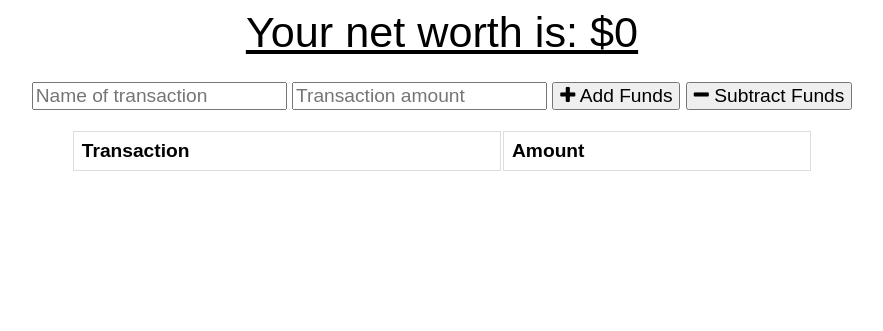
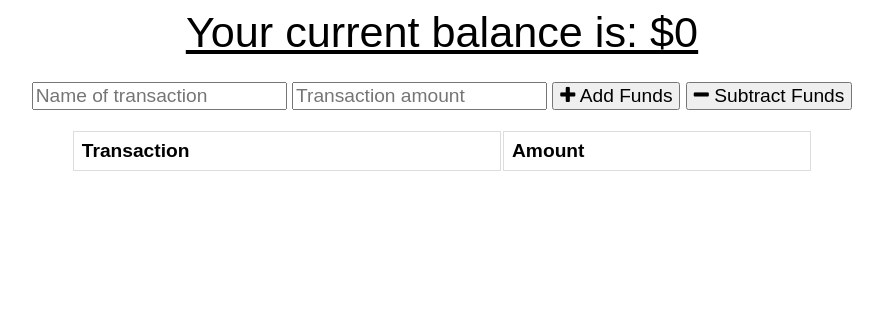
Before and after one commit to RaquelLee/progressive_budget, a website: page public/index.html in a window 1280 px wide. Shown: the whole page, without its empty margins (198-1081 px from the left). Drawn offline with nearby package versions, Linux system fonts and the light colour scheme; no server answers.

Commit message:
deploying

```diff
--- a/public/index.html
+++ b/public/index.html
@@ -16,7 +16,7 @@
 <body>
   <div class="wrapper">
     <div class="total">
-      <div class="total">Your net worth is: $<span id="total">0</span></div>
+      <div class="total">Your current balance is: $<span id="total">0</span></div>
     </div>
 
     <div class="form">
```
